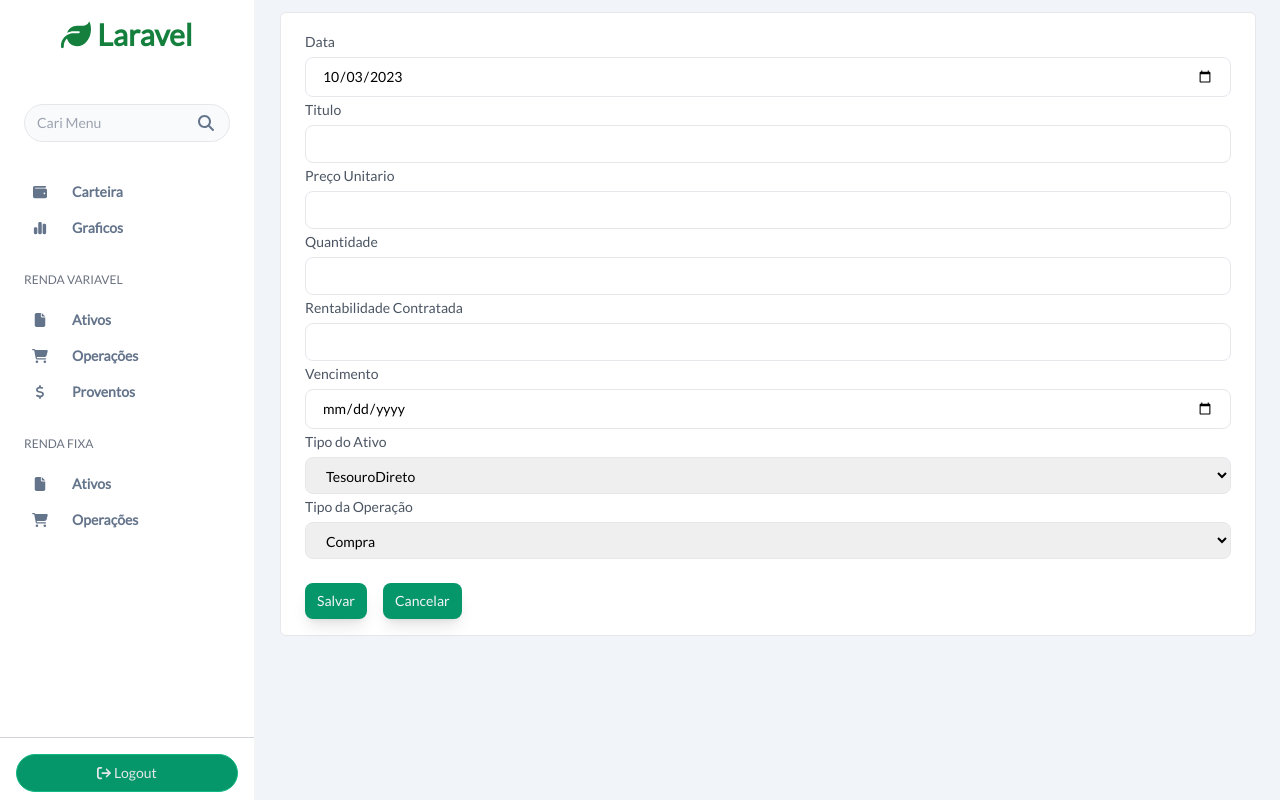
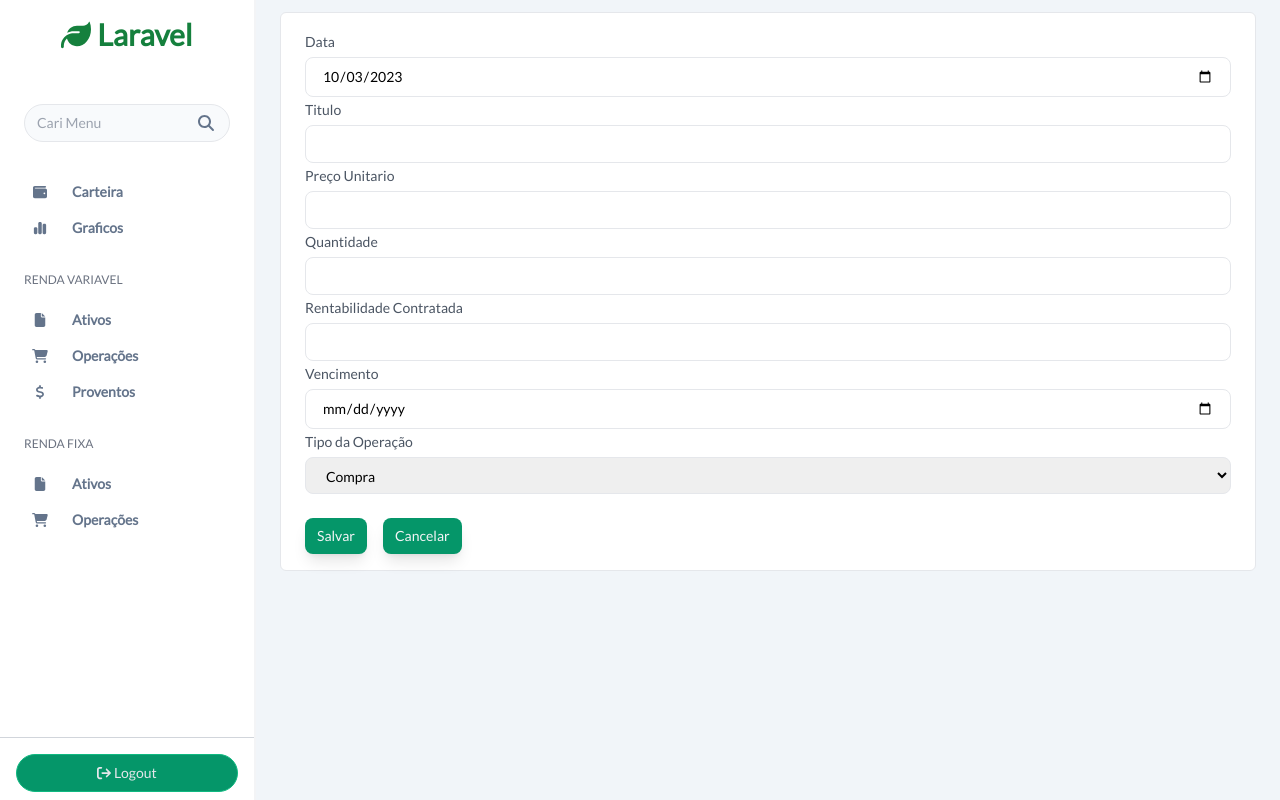
Before and after one commit to luizdacol/investimento-web, a React (Create React App) app: page /renda-fixa/form-operacoes in a window 1280 px wide. Built offline with nearby package versions, Linux system fonts and the light colour scheme.

Commit message:
feat: remove tipo do ativo do form de operacoes

```diff
--- a/src/pages/renda-fixa/FormOperacoes.tsx
+++ b/src/pages/renda-fixa/FormOperacoes.tsx
@@ -20,7 +20,6 @@ function FormOperacoes() {
   const [precoUnitario, setPrecoUnitario] = useState<string>("");
   const [quantidade, setQuantidade] = useState<string>("");
   const [rentabilidade, setRentabilidade] = useState<string>("");
-  const [tipoAtivo, setTipoAtivo] = useState<string>("TesouroDireto");
   const [vencimento, setVencimento] = useState<string>("");
   const [tipoOperacao, setTipoOperacao] = useState<string>("Compra");
 
@@ -36,7 +35,6 @@ function FormOperacoes() {
         setPrecoUnitario(operacao.precoUnitario.toString());
         setQuantidade(operacao.quantidade.toString());
         setRentabilidade(operacao.rentabilidade);
-        setTipoAtivo(operacao.tipoAtivo);
         setVencimento(operacao.dataVencimento.toISOString().substring(0, 10));
         setTipoOperacao(operacao.tipoOperacao);
       }
@@ -48,12 +46,12 @@ function FormOperacoes() {
   const handleSubmit = async (event: FormEvent<HTMLFormElement>) => {
     event.preventDefault();
 
-    const operacao: Omit<OperacaoRendaFixa, "id" | "precoTotal"> = {
+    const operacao: Omit<OperacaoRendaFixa, "id" | "tipoAtivo" | "precoTotal"> =
+      {
         data: new Date(data),
         titulo: titulo,
         precoUnitario: +precoUnitario,
         quantidade: +quantidade,
-      tipoAtivo: tipoAtivo,
         rentabilidade: rentabilidade,
         dataVencimento: new Date(vencimento),
         tipoOperacao: tipoOperacao,
@@ -125,15 +123,6 @@ function FormOperacoes() {
                 }}
               />
               <SelectList
-                id="tipoAtivo"
-                label="Tipo do Ativo"
-                value={tipoAtivo}
-                options={["TesouroDireto", "CDB"]}
-                handleOnChange={(event) => {
-                  setTipoAtivo(event.target.value);
-                }}
-              ></SelectList>
-              <SelectList
                 id="tipoOperacao"
                 label="Tipo da Operação"
                 options={["Compra", "Venda"]}
--- a/src/services/RendaFixaService.ts
+++ b/src/services/RendaFixaService.ts
@@ -36,7 +36,7 @@ const getOperacaoById = async (id: number) => {
 };
 
 const createOperacao = async (
-  requestOperacao: Omit<OperacaoRendaFixa, "id" | "precoTotal">
+  requestOperacao: Omit<OperacaoRendaFixa, "id" | "tipoAtivo" | "precoTotal">
 ): Promise<boolean> => {
   const response = await AxiosClient.post(
     "v1/renda-fixa/operacoes",
@@ -51,7 +51,7 @@ const createOperacao = async (
 
 const updateOperacao = async (
   id: number,
-  requestOperacao: Omit<OperacaoRendaFixa, "id" | "precoTotal">
+  requestOperacao: Omit<OperacaoRendaFixa, "id" | "tipoAtivo" | "precoTotal">
 ): Promise<boolean> => {
   const response = await AxiosClient.patch(
     `v1/renda-fixa/operacoes/${id}`,
```
Lines whose indentation alone changed are shown as unchanged.
